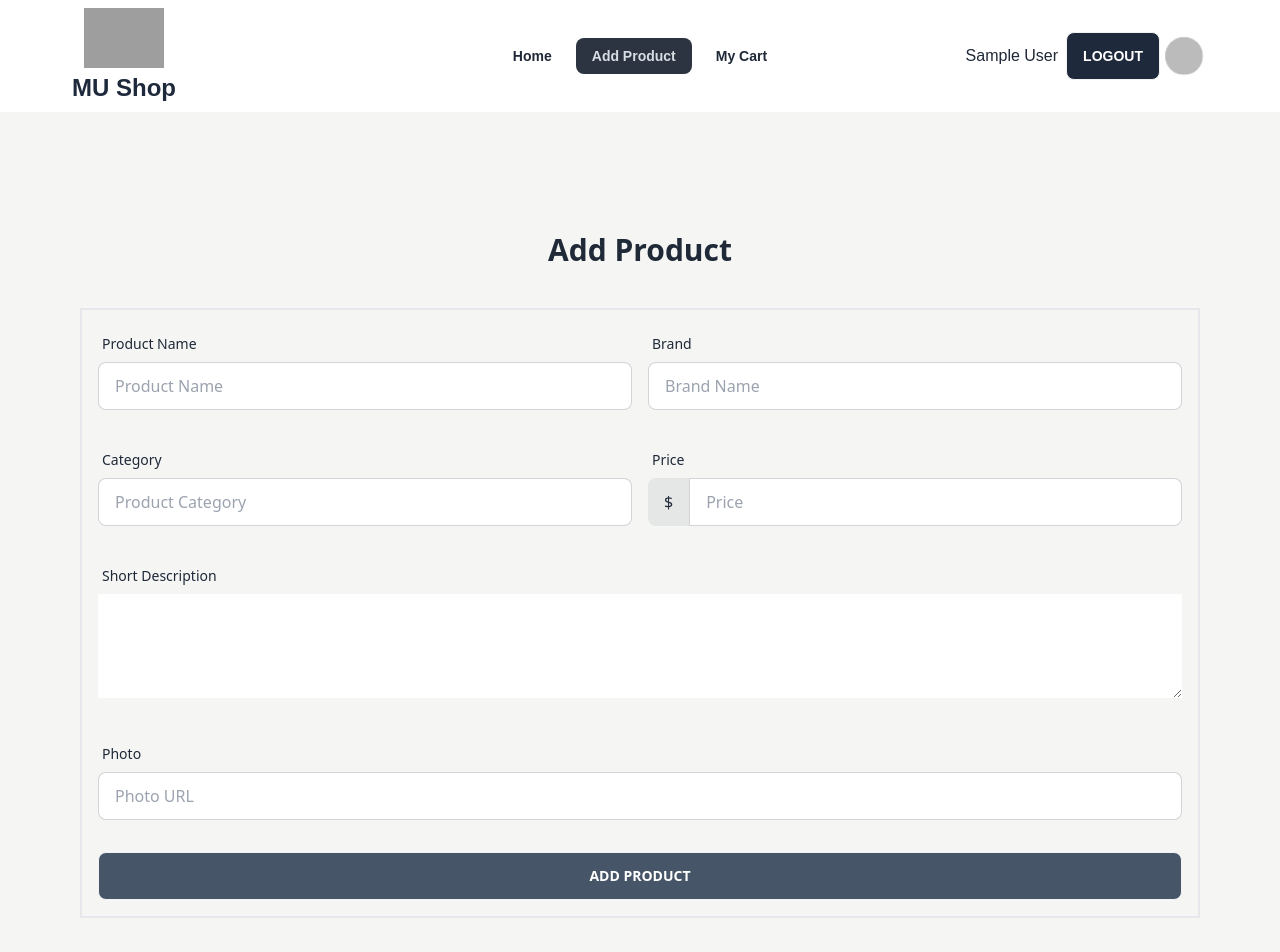
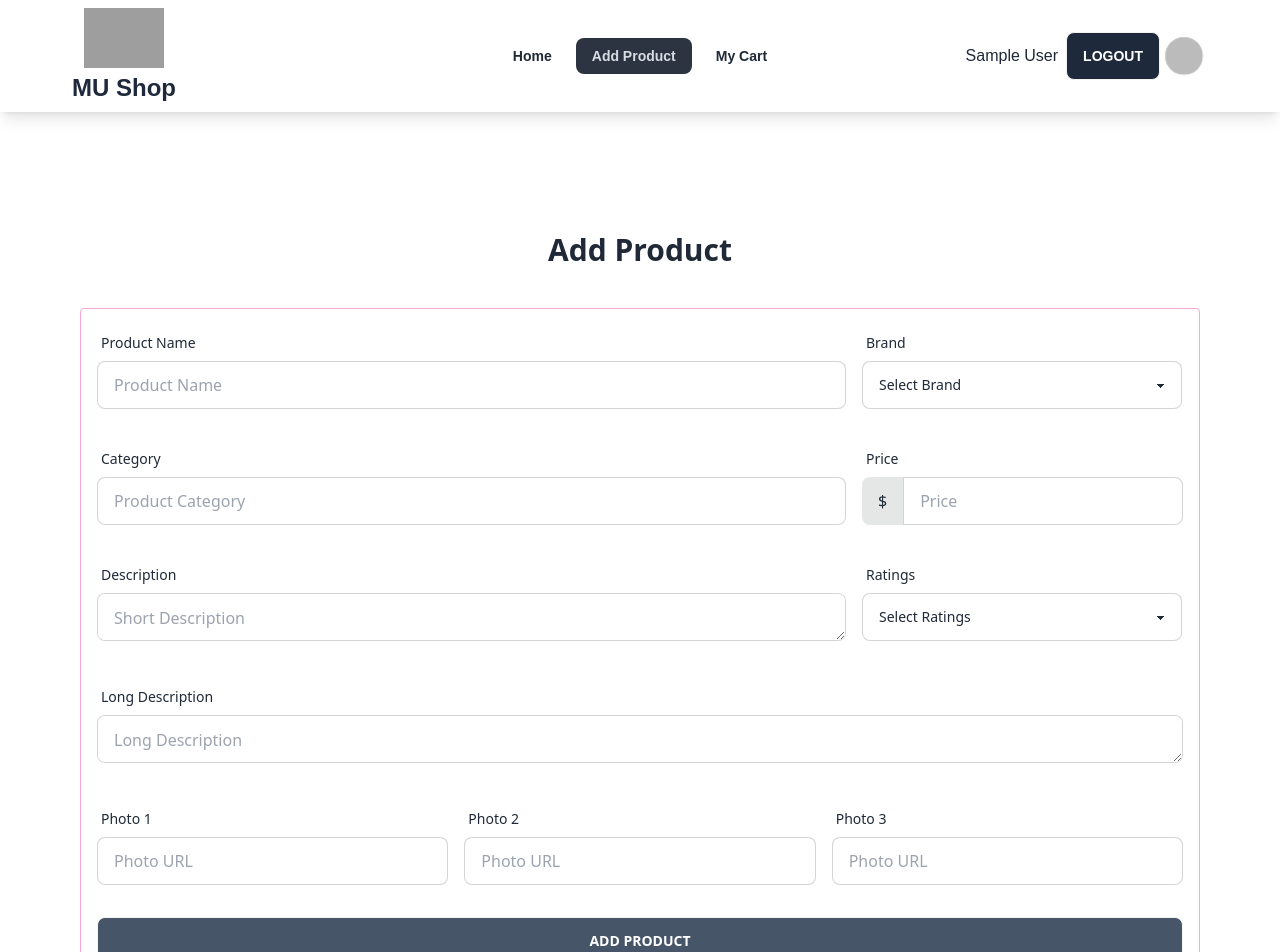
Before and after one commit to moniru005/mu-brand-shop-client, a React (Vite) app: page /addProduct in a window 1280 px wide. Shown: the top 952 px of the page. Built offline with nearby package versions, Linux system fonts and the light colour scheme; no server answers; sample sign-in values are in the browser's storage; grey boxes are pictures that could not be loaded.

Commit message:
brand section create and get product from database done

```diff
--- /dev/null
+++ b/src/Components/Sections/Brands/BrandProductsCard.jsx
@@ -0,0 +1,68 @@
+const BrandProductsCard = ({ product }) => {
+  console.log(product);
+  const { name, price, photo1, rating } = product || {};
+  return (
+    <div>
+      <div className="  border-2">
+        <div className="relative group">
+          <div className=" flex justify-center items-center opacity-0 bg-gradient-to-t from-gray-800 via-gray-800 to-opacity-30 group-hover:opacity-50 absolute top-0 left-0 h-full w-full"></div>
+          <img
+            className=" w-full"
+            src={photo1}
+            alt="Girl wearing pink suit posing"
+          />
+          <div className=" absolute bottom-0 p-8 w-full opacity-0 group-hover:opacity-100">
+            <button className=" font-medium text-base leading-4 text-gray-800 bg-white py-3 w-full">
+              Add to Cart
+            </button>
+            <button className=" bg-transparent font-medium text-base leading-4 border-2 border-white py-3 w-full mt-2 text-white">
+              Quick View
+            </button>
+          </div>
+        </div>
+
+        <p className="h-[50px] font-normal text-lg text-center leading-5 text-gray-800 md:mt-6 mt-4">
+          {name}
+        </p>
+        <div className="flex justify-between items-center gap-10 my-4 px-4">
+          <p className=" font-semibold text-xl leading-5 text-gray-800 ">
+            ${price}
+          </p>
+          <p>
+            <div className="rating">
+              <input
+                type="radio"
+                name="rating-4"
+                className="mask mask-star-2 bg-green-500"
+                defaultValue={rating}
+              />
+              <input
+                type="radio"
+                name="rating-4"
+                className="mask mask-star-2 bg-green-500"
+                checked
+              />
+              <input
+                type="radio"
+                name="rating-4"
+                className="mask mask-star-2 bg-green-500"
+              />
+              <input
+                type="radio"
+                name="rating-4"
+                className="mask mask-star-2 bg-green-500"
+              />
+              <input
+                type="radio"
+                name="rating-4"
+                className="mask mask-star-2 bg-green-500"
+              />
+            </div>
+          </p>
+        </div>
+      </div>
+    </div>
+  );
+};
+
+export default BrandProductsCard;
--- a/src/Components/Sections/Brands/Brands.jsx
+++ b/src/Components/Sections/Brands/Brands.jsx
@@ -19,7 +19,7 @@ const Brands = () => {
       </div>
       <div className="grid grid-cols-2 lg:grid-cols-3 gap-x-6  gap-y-10 px-6 justify-items-center items-center my-10 font-worSans">
         {brands.map((brand) => (
-          <BrandCard key={brand.brand_name} brand={brand}></BrandCard>
+          <BrandCard key={brand.id} brand={brand}></BrandCard>
         ))}
       </div>
     </div>
--- a/src/Pages/AddProduct.jsx
+++ b/src/Pages/AddProduct.jsx
@@ -1,50 +1,109 @@
+import Swal from "sweetalert2";
 import Footer from "../Components/Footer/Footer";
 import Navbar from "../Components/Header/Navbar";
 
 const AddProduct = () => {
+  const handleAddProduct = (e) => {
+    e.preventDefault();
+    const form = e.target;
+    const name = form.name.value;
+    const brand = form.brand.value;
+    const category = form.category.value;
+    const price = form.price.value;
+    const description = form.description.value;
+    const details = form.details.value;
+    const ratings = form.ratings.value;
+    const photo1 = form.photo1.value;
+    const photo2 = form.photo2.value;
+    const photo3 = form.photo3.value;
+
+    const newProduct = {
+      name,
+      brand,
+      category,
+      price,
+      description,
+      details,
+      ratings,
+      photo1,
+      photo2,
+      photo3,
+    };
+    console.log(newProduct);
+
+    fetch(
+      "http://localhost:5000/products",
+      {
+        method: "POST",
+        headers: {
+          "content-type": "application/json",
+        },
+        body: JSON.stringify(newProduct),
+      }
+    )
+      .then((res) => res.json())
+      .then((data) => {
+        console.log(data);
+        if (data.insertedId) {
+          Swal.fire({
+            position: "center",
+            icon: "success",
+            title: "Product successfully added",
+            showConfirmButton: false,
+            timer: 1500,
+          });
+        }
+      });
+  };
+
   return (
     <>
-    <div className="shadow-lg">
+      <div className="shadow-lg">
         <Navbar></Navbar>
-    </div>
-      <div className="bg-stone-100 p-20">
+      </div>
+      <div className=" p-20 ">
         <h2 className="text-3xl font-extrabold my-10 text-center">
           Add Product
         </h2>
 
-        <form className="border-2 p-4">
-          {/* row-1 (Name and Quantity)*/}
+        <form onSubmit={handleAddProduct} className=" p-4 border-pink-300 border rounded">
+          {/* row-1 (Name and Brand)*/}
           <div className=" md:flex mb-8 gap-4">
-            <div className="form-control md:w-1/2">
+            <div className="form-control md:w-[70%]">
               <label className="label">
                 <span className="label-text">Product Name</span>
               </label>
               <label className="">
                 <input
                   type="text"
-                  name="productName"
+                  name="name"
                   placeholder="Product Name"
-                  className="input input-bordered w-full"
+                  className="input input-bordered w-full focus:outline-slate-600 focus:outline-1 focus:border-none"
                 />
               </label>
             </div>
-            <div className="form-control md:w-1/2">
+            <div className="form-control md:w-[30%]">
               <label className="label">
                 <span className="label-text">Brand</span>
               </label>
-              <label className="">
-                <input
-                  type="text"
-                  name="brand"
-                  placeholder="Brand Name"
-                  className="input input-bordered w-full"
-                />
+              <label className=" ">
+              <select name="brand" className="select select-bordered w-full max-w-xs focus:outline-slate-600 focus:outline-1 focus:border-none">
+                  <option disabled selected>
+                    Select Brand
+                  </option>
+                  <option>Gucci</option>
+                  <option>Prada</option>
+                  <option>Versace</option>
+                  <option>Dior</option>
+                  <option>Chanel</option>
+                  <option>Burberry</option>
+                </select>
               </label>
             </div>
           </div>
-          {/* row-2 (Supplier Taste)*/}
+          {/* row-2 (Category and Price)*/}
           <div className=" md:flex mb-8 gap-4">
-            <div className="form-control md:w-1/2">
+            <div className="form-control md:w-[70%]">
               <label className="label">
                 <span className="label-text">Category</span>
               </label>
@@ -53,11 +112,11 @@ const AddProduct = () => {
                   type="text"
                   name="category"
                   placeholder="Product Category"
-                  className="input input-bordered w-full"
+                  className="input input-bordered w-full focus:outline-slate-600 focus:outline-1 focus:border-none"
                 />
               </label>
             </div>
-            <div className="form-control md:w-1/2">
+            <div className="form-control md:w-[30%]">
               <label className="label">
                 <span className="label-text">Price</span>
               </label>
@@ -67,40 +126,103 @@ const AddProduct = () => {
                   type="text"
                   name="price"
                   placeholder="Price"
-                  className="input input-bordered w-full"
+                  className="input input-bordered w-full focus:outline-slate-600 focus:outline-1 focus:border-none"
                 />
               </label>
             </div>
           </div>
-          {/* row-3 (category and Details)*/}
+          {/* row-3 (Description and Rating)*/}
           <div className=" md:flex mb-8 gap-4">
-            <div className="form-control md:w-full">
+            <div className="form-control md:w-[70%]">
               <label className="label">
-                <span className="label-text">Short Description</span>
+                <span className="label-text">Description</span>
               </label>
               <label className="">
                 <textarea
                   name="description"
                   id=""
                   cols="10"
-                  rows="3"
-                  className="w-full p-4"
+                  rows="1"
+                  placeholder="Short Description"
+                  className="input input-bordered w-full px-4 py-3 rounded-lg focus:outline-slate-600 focus:outline-1 focus:border-none"
+                ></textarea>
+              </label>
+            </div>
+
+            <div className="form-control md:w-[30%]">
+              <label className="label">
+                <span className="label-text">Ratings</span>
+              </label>
+              <label className="">
+                <select name="ratings" className="select select-bordered w-full max-w-xs focus:outline-slate-600 focus:outline-1 focus:border-none">
+                  <option disabled selected>
+                    Select Ratings
+                  </option>
+                  <option>1</option>
+                  <option>2</option>
+                  <option>3</option>
+                  <option>4</option>
+                  <option>5</option>
+                </select>
+              </label>
+            </div>
+          </div>
+          {/* row-3 (Description)*/}
+          <div className=" md:flex mb-8 gap-4">
+            <div className="form-control md:w-full">
+              <label className="label">
+                <span className="label-text">Long Description</span>
+              </label>
+              <label className="">
+                <textarea
+                  name="details"
+                  id=""
+                  cols="10"
+                  rows="2"
+                  placeholder="Long Description"
+                  className="input input-bordered w-full px-4 py-3 rounded-lg focus:outline-slate-600 focus:outline-1 focus:border-none"
                 ></textarea>
               </label>
             </div>
           </div>
-          {/* row-4 (Photo URL)*/}
-          <div className=" mb-8">
+          {/* row-5 (Photo URL)*/}
+          <div className="md:flex mb-8 gap-4">
             <div className="form-control md:w-full">
               <label className="label">
-                <span className="label-text">Photo</span>
+                <span className="label-text">Photo 1</span>
               </label>
               <label className="">
                 <input
                   type="text"
-                  name="photo"
+                  name="photo1"
                   placeholder="Photo URL"
-                  className="input input-bordered w-full"
+                  className="input input-bordered w-full focus:outline-slate-600 focus:outline-1 focus:border-none"
+                />
+              </label>
+            </div>
+            <div className="form-control md:w-full">
+              <label className="label">
+                <span className="label-text">Photo 2</span>
+              </label>
+              <label className="">
+                <input
+                  type="text"
+                  name="photo2"
+                  placeholder="Photo URL"
+                  className="input input-bordered w-full focus:outline-slate-600 focus:outline-1 focus:border-none"
+                />
+              </label>
+            </div>
+            <div className="form-control md:w-full">
+              <label className="label">
+                <span className="label-text">Photo 3</span>
+              </label>
+              <label className="">
+                <input
+                  type="text"
+                  name="photo3"
+                  placeholder="Photo URL"
+                  className="input input-bordered w-full focus:outline-slate-600 focus:outline-1 focus:border-none"
                 />
               </label>
             </div>
--- a/src/Pages/Home.jsx
+++ b/src/Pages/Home.jsx
@@ -3,14 +3,14 @@ import Headers from "../Components/Header/Headers";
 import Products from "../Components/Products/Products";
 import Brands from "../Components/Sections/Brands/Brands";
 
-import DiscoverCollections from "../Components/Sections/DiscoverCollections";
+// import DiscoverCollections from "../Components/Sections/DiscoverCollections";
 
 
 const Home = () => {
     return (
         <div>
             <Headers></Headers>
-            <DiscoverCollections></DiscoverCollections>
+            {/* <DiscoverCollections></DiscoverCollections> */}
             <Brands></Brands>
             <Products></Products>
             <Footer></Footer>
--- a/src/Routes/PrivateRouter.jsx
+++ b/src/Routes/PrivateRouter.jsx
@@ -9,7 +9,7 @@ const PrivateRoute = ({children}) => {
     const location = useLocation();
 
     if(loading){
-        return <span className="loading loading-infinity loading-lg"></span>;
+        return <span className="loading loading-infinity loading-lg max-w-5xl flex mx-auto h-screen text-pink-400"></span>;
     }
 
     if (user) {
--- a/src/Routes/Router.jsx
+++ b/src/Routes/Router.jsx
@@ -7,6 +7,7 @@ import MyCart from "../Pages/MyCart";
 import Login from "../Auth/Login";
 import Register from "../Auth/Register";
 import PrivateRoute from "./PrivateRouter";
+import BrandProducts from "../Components/Sections/Brands/BrandProducts";
 
 
 
@@ -35,6 +36,11 @@ const Router = createBrowserRouter([
             {
                 path: '/register',
                 element: <Register></Register>
+            },
+            {
+                path: '/products/:brand_name',
+                element: <BrandProducts></BrandProducts>,
+                loader: () => fetch(`http://localhost:5000/products/`)
             }
         ]
     }
```
Also changed, not shown: src/Auth/Login.jsx (+11 -0 lines), src/Auth/Register.jsx (+16 -2 lines), src/Components/Sections/Brands/BrandCard.jsx (+4 -3 lines), src/Components/Sections/Brands/BrandProducts.jsx (added, +60 -0 lines).
